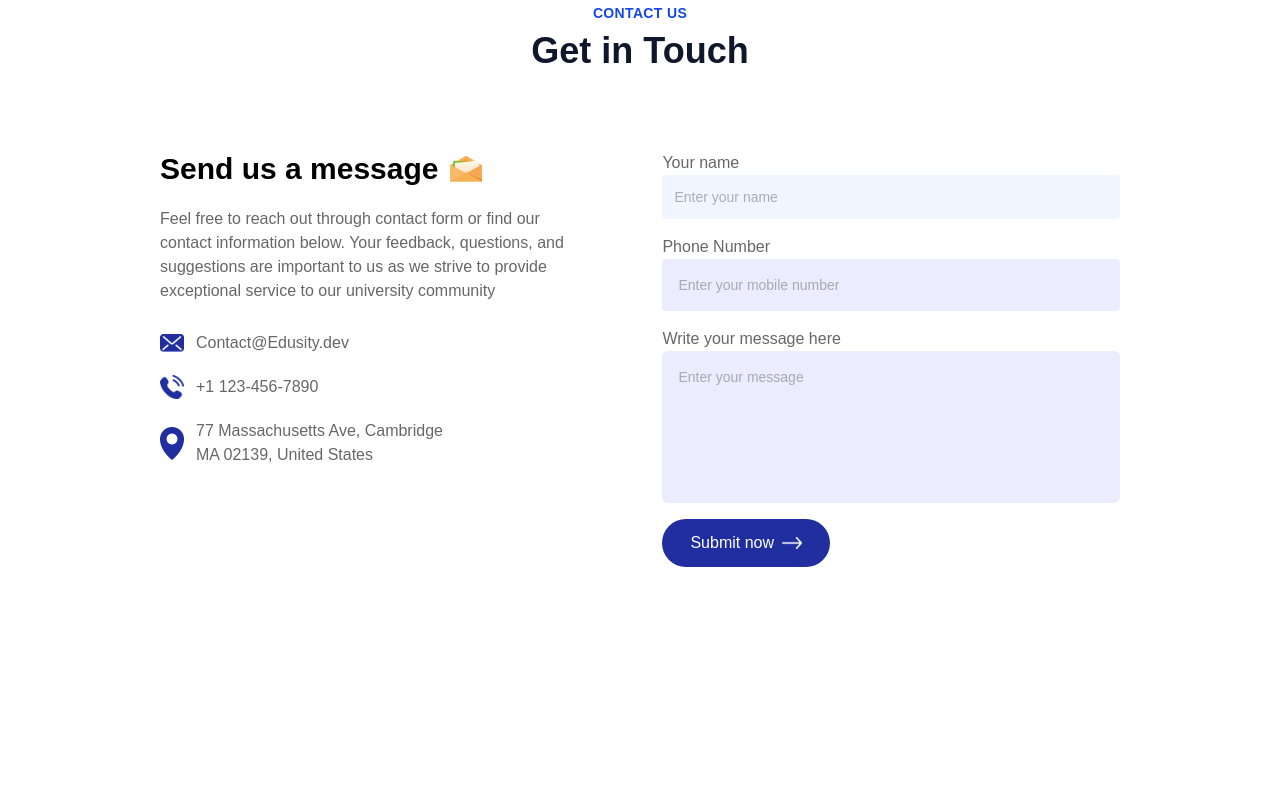
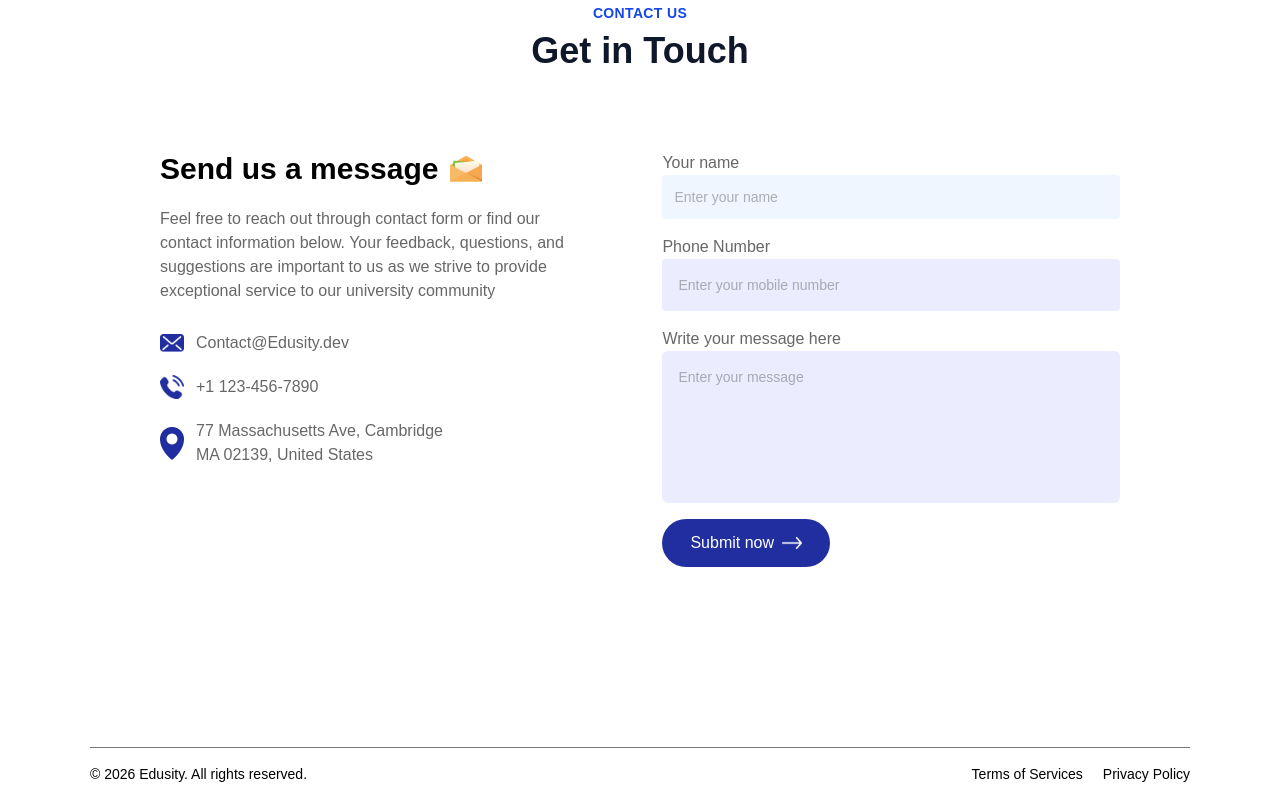
Before and after one commit to salmanbintariq/edusity, a React (Vite) app: page / in a window 1280 px wide. Shown: the part 2964-3764 px from the top of the page. Before the commit the page ends 3711 px from the top, so only its background shows below. Built offline with nearby package versions, Linux system fonts and the light colour scheme.

Commit message:
Added Footer component and finalized App.jsx layout structure

```diff
--- a/src/App.jsx
+++ b/src/App.jsx
@@ -1,6 +1,7 @@
 import About from "./Components/About";
 import Campus from "./Components/Campus";
 import ContactUs from "./Components/ContactUs";
+import Footer from "./Components/Footer";
 import Hero from "./Components/Hero"
 import Navbar from "./Components/Navbar"
 import Program from "./Components/Program"
@@ -34,11 +35,13 @@ const App = () => {
           <Testimonials />
         </section>
 
-        <section>
+        <section id="contact-us">
           <Title subTitle="Contact us" title="Get in Touch" />
           <ContactUs/>
         </section>
       </main>
+
+      <Footer/>
     </div>
   );
 };
--- /dev/null
+++ b/src/Components/Footer.jsx
@@ -0,0 +1,14 @@
+
+const Footer = () => {
+  return (
+    <div className="mx-auto flex flex-col md:flex-row items-center justify-between text-sm border-[#797979] py-4 max-w-275 border-t">
+      <p>© 2026 Edusity. All rights reserved.</p>
+      <ul className="flex gap-5 mt-3 md:mt-0">
+        <li className="cursor-pointer hover:text-[#212EA0] transition duration-300">Terms of Services</li>
+        <li className="cursor-pointer hover:text-[#212EA0] transition duration-300">Privacy Policy</li>
+      </ul>
+    </div>
+  )
+}
+
+export default Footer
--- a/src/Components/Navbar.jsx
+++ b/src/Components/Navbar.jsx
@@ -95,7 +95,7 @@ const Navbar = () => {
             </a>
           </li>
           <li>
-            <button className="bg-white text-[#212121] px-6 py-2.5 rounded-4xl md:mr-2 cursor-pointer hover:scale-105 transition-all">
+            <button id="contact-us" className="bg-white text-[#212121] px-6 py-2.5 rounded-4xl md:mr-2 cursor-pointer hover:scale-105 transition-all">
               Contact us
             </button>
           </li>
```
